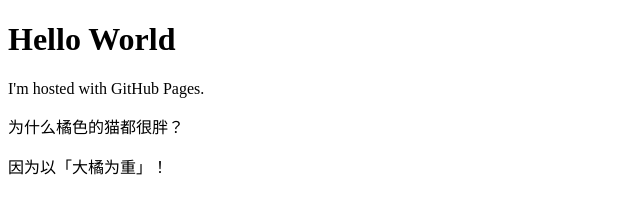
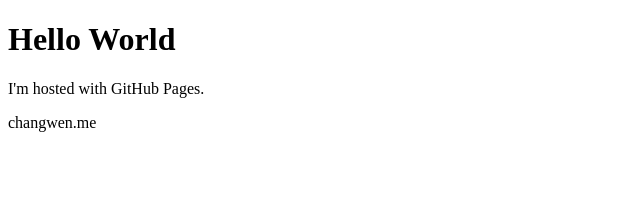
Before and after one commit to sodarfish/sodarfish.github.io, a plain HTML site: page index.html in a window 1280 px wide. Shown: the whole page, without its empty margins (0-640 px from the left). Drawn offline with Linux system fonts and the light colour scheme.

Commit message:
Update index.html

```diff
--- a/index.html
+++ b/index.html
@@ -3,7 +3,6 @@
 <body>
 <h1>Hello World</h1>
 <p>I'm hosted with GitHub Pages.</p>
-  <p>为什么橘色的猫都很胖？</p>
-  <p>因为以「大橘为重」！</p>
+<p>changwen.me</p>
 </body>
 </html>
```
